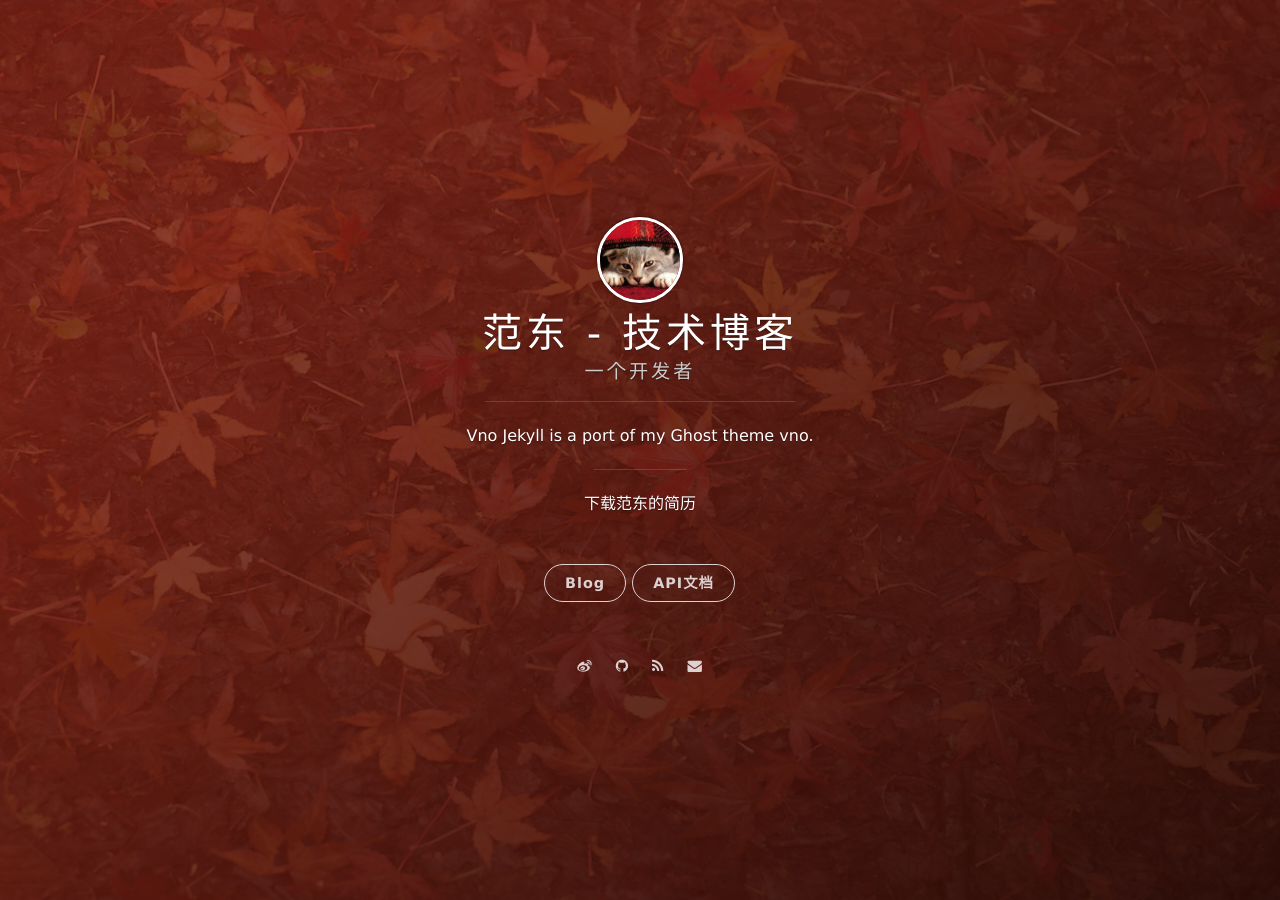
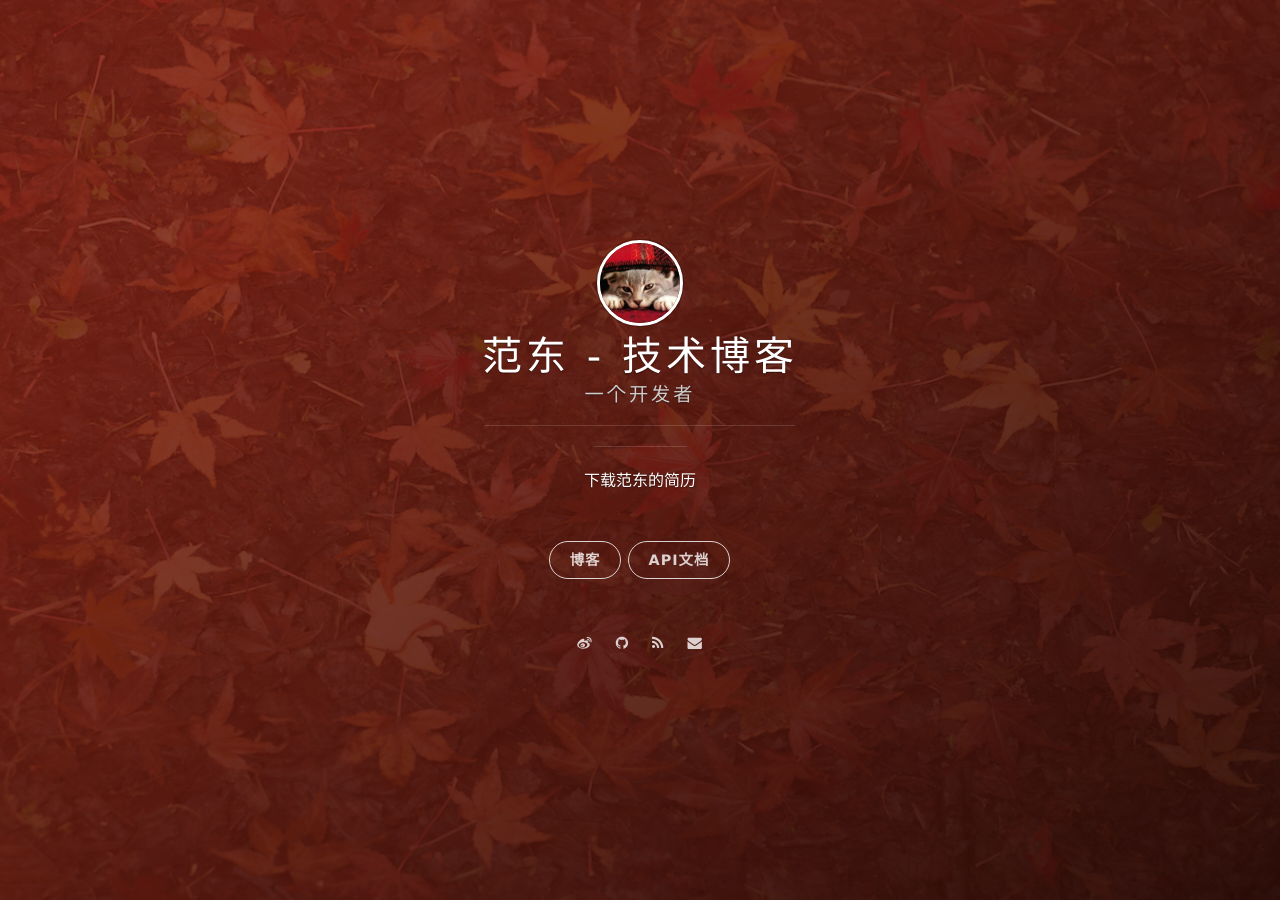
Before and after one commit to fandongtongxue/fandongtongxue.github.io, a Jekyll site: the page built from index.html, in a window 1280 px wide. Built offline with Jekyll 4.4.1, drawn with Linux system fonts in a browser that asks for light colours; nearby versions of some CDN libraries; the list of posts is cut into pages by our own code.

Commit message:
Update _config.yml

```diff
--- a/_config.yml
+++ b/_config.yml
@@ -2,7 +2,7 @@
 title: 范东 - 技术博客
 subtitle: 一个开发者
 welcome_message: <a href="http://oht4nlntk.bkt.clouddn.com/File_iP112508ebd81ad0cd082cba240f5cbbd576bed471.pdf" target="_blank">下载范东的简历</a>
-description: Vno Jekyll is a port of my Ghost theme vno.
+description:
 creator: <a href="http://blog.fandong.me">@范东同学</a>
 
 url: "http://blog.fandong.me"
@@ -17,7 +17,7 @@ cover_color: red
 
 # The blog button should not be removed.
 blog_button:
-    title: Blog
+    title: 博客
     description: Visit blog
 
 # Navigation buttons in the front page.
@@ -37,7 +37,7 @@ comment:
 
 # Social
 social:
-    weibo: 范东同学
+    weibo: fengzhizif2010
     github: fandongtongxue
     mail: admin@fandong.me
 
```
